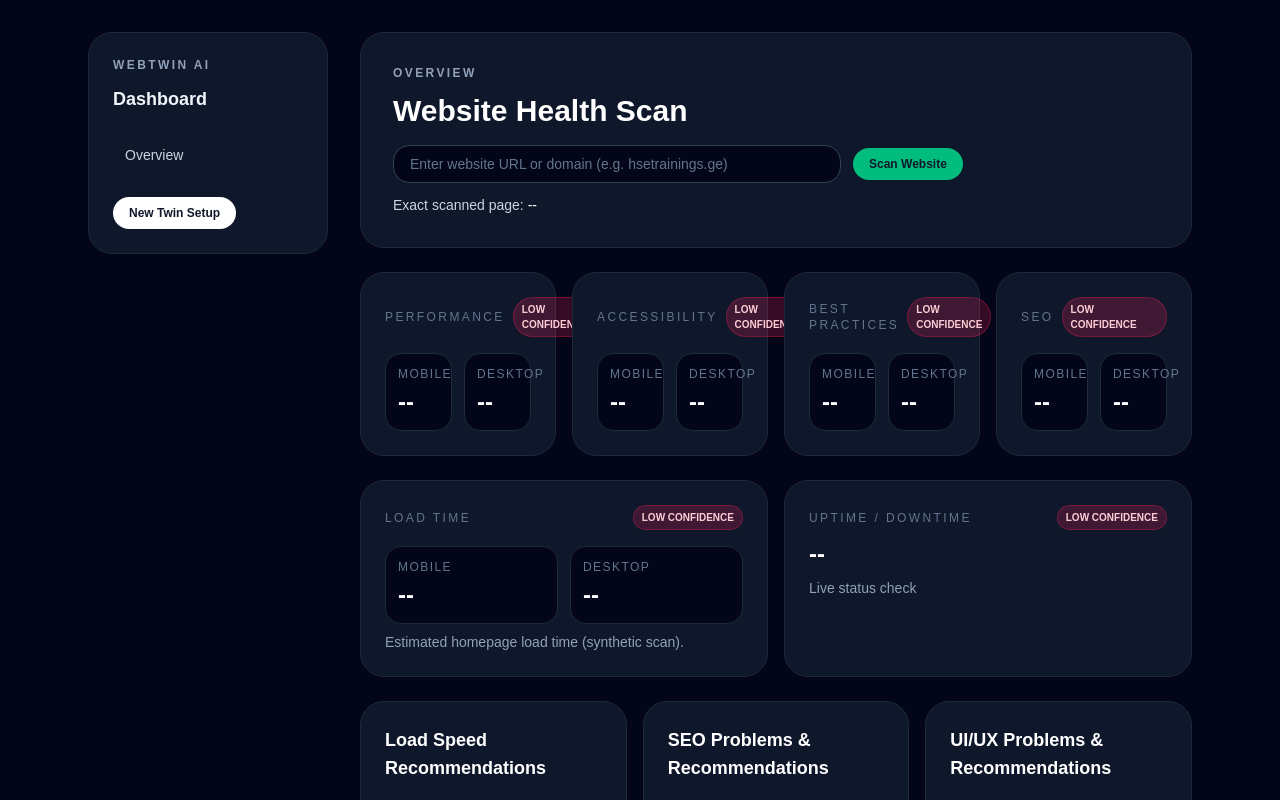
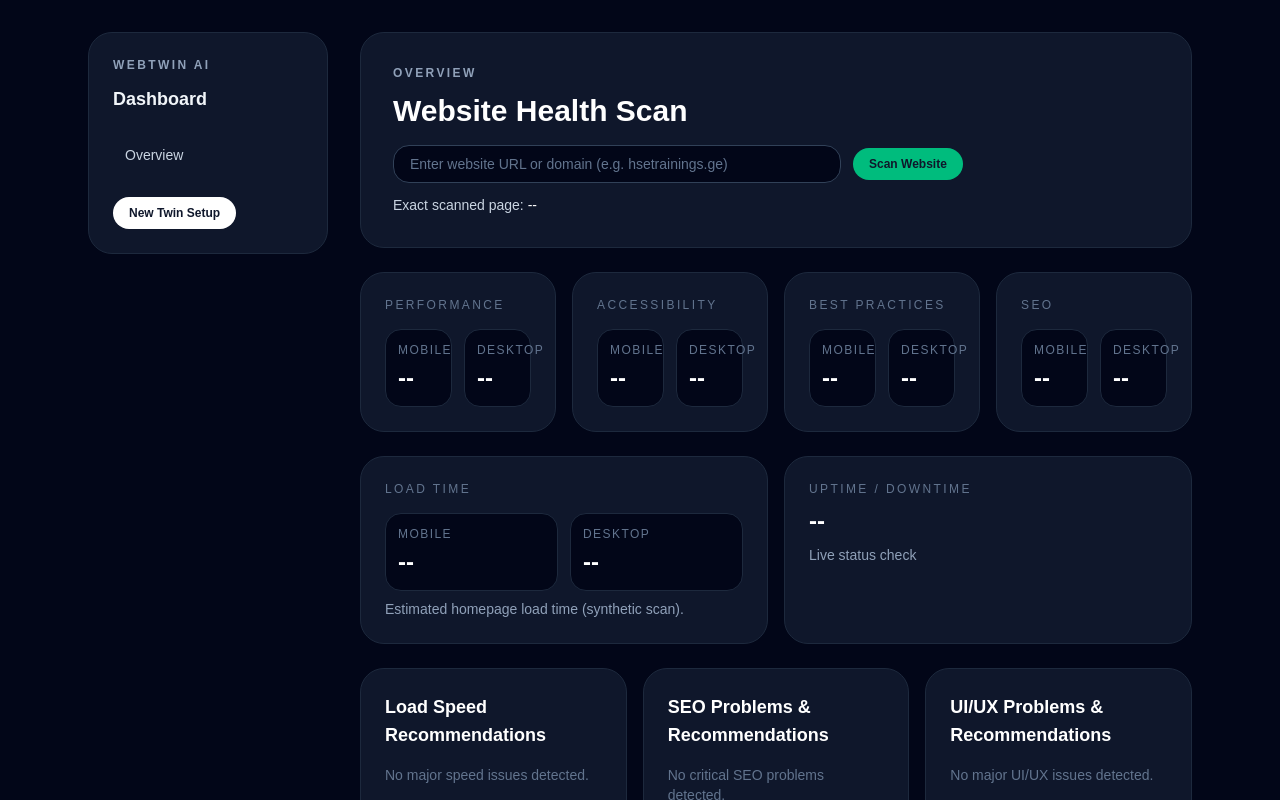
Before and after one commit to LukaKhaladze/webtwin.ai, a Next.js app: page /app/overview in a window 1280 px wide. Shown: the top 800 px of the page. Built offline with nearby package versions, Linux system fonts and the light colour scheme.

Commit message:
UI: remove confidence labels and fix recommendation text overlap

```diff
--- a/src/app/app/overview/page.tsx
+++ b/src/app/app/overview/page.tsx
@@ -69,14 +69,6 @@ function impactClasses(impact: Recommendation["impact"]) {
   return "bg-emerald-500/20 text-emerald-200";
 }
 
-type ConfidenceLevel = "high" | "medium" | "low";
-
-function confidenceChipClasses(level: ConfidenceLevel) {
-  if (level === "high") return "bg-emerald-500/20 text-emerald-200 border-emerald-500/30";
-  if (level === "medium") return "bg-amber-500/20 text-amber-200 border-amber-500/30";
-  return "bg-rose-500/20 text-rose-200 border-rose-500/30";
-}
-
 export default function OverviewPage() {
   const [siteInput, setSiteInput] = useState("");
   const [siteFilter, setSiteFilter] = useState("");
@@ -146,11 +138,6 @@ export default function OverviewPage() {
 
   const rows = useMemo(() => overview?.events ?? [], [overview]);
 
-  const rumConfidence: ConfidenceLevel = rows.length >= 10 ? "high" : rows.length >= 3 ? "medium" : "low";
-  const lighthouseConfidence: ConfidenceLevel =
-    siteHealth?.lighthouse.mobile.performance != null || siteHealth?.lighthouse.desktop.performance != null ? "medium" : "low";
-  const uptimeConfidence: ConfidenceLevel = siteHealth?.uptime.checkedAt ? "high" : "low";
-
   const handleSubmit = async (event: FormEvent<HTMLFormElement>) => {
     event.preventDefault();
     const normalized = siteInput.trim().toLowerCase();
@@ -193,12 +180,7 @@ export default function OverviewPage() {
 
       <section className="grid gap-4 md:grid-cols-2 xl:grid-cols-4">
         <div className="rounded-3xl border border-slate-800 bg-slate-900 p-6">
-          <div className="flex items-center justify-between gap-2">
           <p className="text-xs uppercase tracking-[0.2em] text-slate-500">Performance</p>
-            <span className={`rounded-full border px-2 py-1 text-[10px] font-semibold uppercase ${confidenceChipClasses(lighthouseConfidence)}`}>
-              {lighthouseConfidence} confidence
-            </span>
-          </div>
           <div className="mt-4 grid grid-cols-2 gap-3">
             <div className="rounded-2xl border border-slate-800 bg-slate-950 p-3">
               <p className="text-xs uppercase tracking-[0.12em] text-slate-500">Mobile</p>
@@ -211,12 +193,7 @@ export default function OverviewPage() {
           </div>
         </div>
         <div className="rounded-3xl border border-slate-800 bg-slate-900 p-6">
-          <div className="flex items-center justify-between gap-2">
           <p className="text-xs uppercase tracking-[0.2em] text-slate-500">Accessibility</p>
-            <span className={`rounded-full border px-2 py-1 text-[10px] font-semibold uppercase ${confidenceChipClasses(lighthouseConfidence)}`}>
-              {lighthouseConfidence} confidence
-            </span>
-          </div>
           <div className="mt-4 grid grid-cols-2 gap-3">
             <div className="rounded-2xl border border-slate-800 bg-slate-950 p-3">
               <p className="text-xs uppercase tracking-[0.12em] text-slate-500">Mobile</p>
@@ -229,12 +206,7 @@ export default function OverviewPage() {
           </div>
         </div>
         <div className="rounded-3xl border border-slate-800 bg-slate-900 p-6">
-          <div className="flex items-center justify-between gap-2">
           <p className="text-xs uppercase tracking-[0.2em] text-slate-500">Best Practices</p>
-            <span className={`rounded-full border px-2 py-1 text-[10px] font-semibold uppercase ${confidenceChipClasses(lighthouseConfidence)}`}>
-              {lighthouseConfidence} confidence
-            </span>
-          </div>
           <div className="mt-4 grid grid-cols-2 gap-3">
             <div className="rounded-2xl border border-slate-800 bg-slate-950 p-3">
               <p className="text-xs uppercase tracking-[0.12em] text-slate-500">Mobile</p>
@@ -247,12 +219,7 @@ export default function OverviewPage() {
           </div>
         </div>
         <div className="rounded-3xl border border-slate-800 bg-slate-900 p-6">
-          <div className="flex items-center justify-between gap-2">
           <p className="text-xs uppercase tracking-[0.2em] text-slate-500">SEO</p>
-            <span className={`rounded-full border px-2 py-1 text-[10px] font-semibold uppercase ${confidenceChipClasses(lighthouseConfidence)}`}>
-              {lighthouseConfidence} confidence
-            </span>
-          </div>
           <div className="mt-4 grid grid-cols-2 gap-3">
             <div className="rounded-2xl border border-slate-800 bg-slate-950 p-3">
               <p className="text-xs uppercase tracking-[0.12em] text-slate-500">Mobile</p>
@@ -268,12 +235,7 @@ export default function OverviewPage() {
 
       <section className="grid gap-4 lg:grid-cols-2">
         <div className="rounded-3xl border border-slate-800 bg-slate-900 p-6">
-          <div className="flex items-center justify-between gap-2">
           <p className="text-xs uppercase tracking-[0.2em] text-slate-500">Load Time</p>
-            <span className={`rounded-full border px-2 py-1 text-[10px] font-semibold uppercase ${confidenceChipClasses(lighthouseConfidence)}`}>
-              {lighthouseConfidence} confidence
-            </span>
-          </div>
           <div className="mt-4 grid grid-cols-2 gap-3">
             <div className="rounded-2xl border border-slate-800 bg-slate-950 p-3">
               <p className="text-xs uppercase tracking-[0.12em] text-slate-500">Mobile</p>
@@ -291,12 +253,7 @@ export default function OverviewPage() {
           <p className="mt-2 text-sm text-slate-400">Estimated homepage load time (synthetic scan).</p>
         </div>
         <div className="rounded-3xl border border-slate-800 bg-slate-900 p-6">
-          <div className="flex items-center justify-between gap-2">
           <p className="text-xs uppercase tracking-[0.2em] text-slate-500">Uptime / Downtime</p>
-            <span className={`rounded-full border px-2 py-1 text-[10px] font-semibold uppercase ${confidenceChipClasses(uptimeConfidence)}`}>
-              {uptimeConfidence} confidence
-            </span>
-          </div>
           <p className="mt-2 text-2xl font-semibold text-white">
             {siteHealth?.uptime.isUp == null ? "--" : siteHealth.uptime.isUp ? "UP" : "DOWN"}
           </p>
@@ -317,13 +274,13 @@ export default function OverviewPage() {
             )}
             {(siteHealth?.recommendations.performance ?? []).map((rec) => (
               <li key={rec.key} className="rounded-2xl border border-slate-800 bg-slate-950 p-3">
-                <div className="flex items-center justify-between gap-2">
-                  <p className="font-semibold text-white">{rec.title}</p>
-                  <span className={`rounded-full px-2 py-1 text-[10px] font-semibold uppercase ${impactClasses(rec.impact)}`}>
+                <div className="flex items-start gap-2">
+                  <p className="min-w-0 flex-1 break-words font-semibold text-white">{rec.title}</p>
+                  <span className={`shrink-0 rounded-full px-2 py-1 text-[10px] font-semibold uppercase ${impactClasses(rec.impact)}`}>
                     {rec.impact}
                   </span>
                 </div>
-                <p className="mt-1 text-xs text-slate-400">{rec.detail}</p>
+                <p className="mt-1 break-words text-xs text-slate-400">{rec.detail}</p>
               </li>
             ))}
           </ul>
@@ -337,13 +294,13 @@ export default function OverviewPage() {
             )}
             {(siteHealth?.recommendations.seo ?? []).map((rec) => (
               <li key={rec.key} className="rounded-2xl border border-slate-800 bg-slate-950 p-3">
-                <div className="flex items-center justify-between gap-2">
-                  <p className="font-semibold text-white">{rec.title}</p>
-                  <span className={`rounded-full px-2 py-1 text-[10px] font-semibold uppercase ${impactClasses(rec.impact)}`}>
+                <div className="flex items-start gap-2">
+                  <p className="min-w-0 flex-1 break-words font-semibold text-white">{rec.title}</p>
+                  <span className={`shrink-0 rounded-full px-2 py-1 text-[10px] font-semibold uppercase ${impactClasses(rec.impact)}`}>
                     {rec.impact}
                   </span>
                 </div>
-                <p className="mt-1 text-xs text-slate-400">{rec.detail}</p>
+                <p className="mt-1 break-words text-xs text-slate-400">{rec.detail}</p>
               </li>
             ))}
           </ul>
@@ -357,13 +314,13 @@ export default function OverviewPage() {
             )}
             {(siteHealth?.recommendations.uiux ?? []).map((rec) => (
               <li key={rec.key} className="rounded-2xl border border-slate-800 bg-slate-950 p-3">
-                <div className="flex items-center justify-between gap-2">
-                  <p className="font-semibold text-white">{rec.title}</p>
-                  <span className={`rounded-full px-2 py-1 text-[10px] font-semibold uppercase ${impactClasses(rec.impact)}`}>
+                <div className="flex items-start gap-2">
+                  <p className="min-w-0 flex-1 break-words font-semibold text-white">{rec.title}</p>
+                  <span className={`shrink-0 rounded-full px-2 py-1 text-[10px] font-semibold uppercase ${impactClasses(rec.impact)}`}>
                     {rec.impact}
                   </span>
                 </div>
-                <p className="mt-1 text-xs text-slate-400">{rec.detail}</p>
+                <p className="mt-1 break-words text-xs text-slate-400">{rec.detail}</p>
               </li>
             ))}
           </ul>
@@ -375,12 +332,7 @@ export default function OverviewPage() {
       )}
 
       <section className="rounded-3xl border border-slate-800 bg-slate-900 p-6">
-        <div className="flex items-center justify-between gap-2">
         <h2 className="text-lg font-semibold text-white">Latest Captured Events</h2>
-          <span className={`rounded-full border px-2 py-1 text-[10px] font-semibold uppercase ${confidenceChipClasses(rumConfidence)}`}>
-            {rumConfidence} confidence
-          </span>
-        </div>
         <div className="mt-4 overflow-hidden rounded-2xl border border-slate-800">
           <table className="w-full text-left text-sm text-slate-300">
             <thead className="bg-slate-950 text-xs uppercase tracking-[0.2em] text-slate-500">
```
Lines whose indentation alone changed are shown as unchanged.
